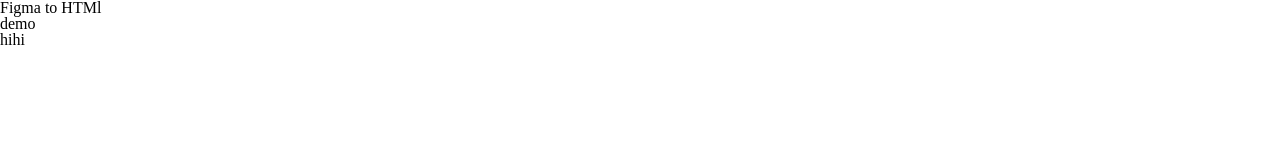
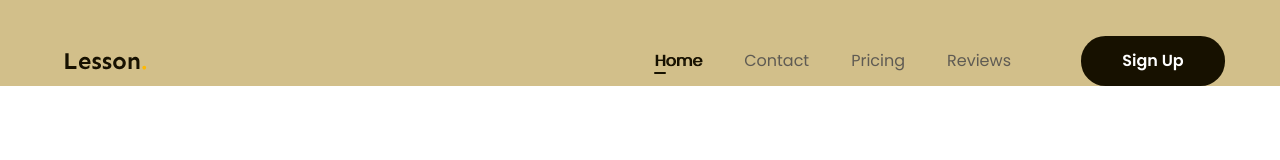
Before and after one commit to Tin-ne/Figma-to-HTML, a plain HTML site: page index.html in a window 1280 px wide. Shown: the top 160 px of the page. Drawn offline with Linux system fonts and the light colour scheme.

Commit message:
p3 làm header

```diff
--- a/assets/css/style.css
+++ b/assets/css/style.css
@@ -7,5 +7,79 @@ html {
 /* khôi phục cỡ chữ mặc định theo rem */
 body {
   font-size: 1.6rem;
+  font-family: "Poppins", sans-serif;
 }
 /* đây là cấu trúc page dự án */
+
+/*============================common=======================*/
+a {
+  text-decoration: none;
+}
+.main-content {
+  width: 1170px;
+  max-width: calc(100% - 48px);
+  margin-left: auto;
+  margin-right: auto;
+}
+.btn {
+  display: inline-block;
+  min-width: 118px;
+  padding: 0 16px;
+  color: #fff;
+  font-weight: 600;
+  font-size: 1.6rem;
+  text-align: center;
+  background-color: #171100;
+  border-radius: 24.5px;
+  line-height: 50px;
+}
+/*============================header======================*/
+.header {
+  background: #d2bf8a;
+}
+.header.fixed {
+  position: sticky;
+  top: -28px;
+}
+.header .body {
+  display: flex;
+  align-items: center;
+  padding: 36px 0 0 8px;
+}
+.nav {
+  margin-left: auto;
+}
+.nav ul {
+  display: flex;
+}
+.nav a {
+  color: #5f5b53;
+  font-size: 1.6rem;
+  padding: 8px 21px;
+  position: relative;
+}
+.nav li.active a,
+.nav a:hover {
+  color: #171100;
+  /* font-weight: 600; */
+  /* thay vì sử dụng font-weight thì sử dụng text-shadow */
+  text-shadow: 1px 0 0 currentColor;
+}
+.nav li.active a::after {
+  content: "";
+  display: block;
+  width: 12px;
+  height: 2px;
+  /* top: 73px; */
+  bottom: 6px;
+  left: 21px;
+  border-radius: 1px;
+  background: #171100;
+  position: absolute;
+}
+.header .btn-sign-up {
+  min-width: 144px;
+}
+.header .action {
+  margin-left: 49px;
+}
--- a/index.html
+++ b/index.html
@@ -5,13 +5,47 @@
     <meta name="viewport" content="width=device-width, initial-scale=1.0" />
     <!-- reset css -->
     <link rel="stylesheet" href="./assets/css/reset.css" />
+    <!-- nhún font -->
+    <link rel="preconnect" href="https://fonts.googleapis.com" />
+    <link rel="preconnect" href="https://fonts.gstatic.com" crossorigin />
+    <link
+      href="https://fonts.googleapis.com/css2?family=Poppins:ital,wght@0,100;0,200;0,300;0,400;0,500;0,600;0,700;0,800;0,900;1,100;1,200;1,300;1,400;1,500;1,600;1,700;1,800;1,900&family=Sen:wght@400..800&display=swap"
+      rel="stylesheet"
+    />
     <!-- style css -->
     <link rel="stylesheet" href="./assets/css/style.css" />
     <title>Figma to HTML</title>
   </head>
-  <body>
-    <h1>Figma to HTMl</h1>
-    <h2>demo</h2>
-    <h3>hihi</h3>
+  <body style="height: 10000px">
+    <!-- header -->
+    <header class="header fixed">
+      <div class="main-content">
+        <div class="body">
+          <!-- logo -->
+          <img src="./assets/img/Logo.svg" alt="Lesson." class="logo" />
+          <!-- nav -->
+          <nav class="nav">
+            <ul>
+              <li class="active">
+                <a href="#">Home</a>
+              </li>
+              <li>
+                <a href="#">Contact</a>
+              </li>
+              <li>
+                <a href="#">Pricing</a>
+              </li>
+              <li>
+                <a href="#">Reviews</a>
+              </li>
+            </ul>
+          </nav>
+          <!-- button -->
+          <div class="action">
+            <a href="#!" class="btn btn-sign-up">Sign Up</a>
+          </div>
+        </div>
+      </div>
+    </header>
   </body>
 </html>
```
Also changed, not shown: assets/img/Logo.svg (added).
